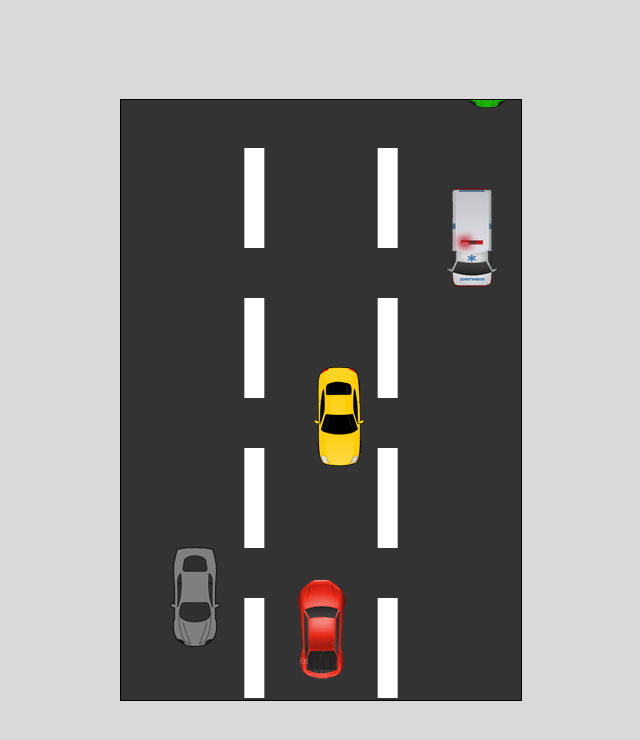
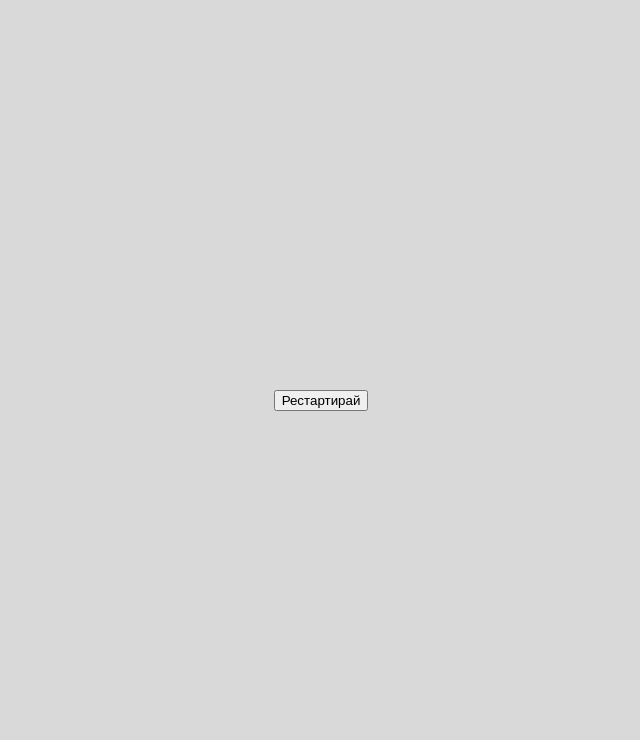
Before and after one commit to koko1313/js-car-game, a plain HTML site: page index.html in a window 1280 px wide. Shown: the whole page, without its empty margins (319-959 px from the left). Drawn offline with Linux system fonts and the light colour scheme.

Commit message:
detecting collision

```diff
--- a/index.html
+++ b/index.html
@@ -12,6 +12,8 @@
     <canvas id="playground" width="400" height="600">
     </canvas>
 
+    <button id="restartGameButton" onClick="restartGame()">Рестартирай</button>
+
     <script src="./script.js"></script>
 </body>
 
--- a/script.js
+++ b/script.js
@@ -1,9 +1,68 @@
 const playground = document.getElementById("playground");
+const restartGameButton = document.getElementById("restartGameButton");
 const ctx = playground.getContext("2d");
+
+let continueGame = true;
 
 const carDimentions = {
     width: 50,
     height: 101
+}
+
+const detectCollision = (playerCar, enemyCars) => {
+    for (enemyCar of enemyCars) {
+        if (playerCar.a.x > enemyCar.a.x && playerCar.a.x < enemyCar.b.x &&
+            playerCar.a.y > enemyCar.d.y && playerCar.a.y < enemyCar.a.y
+        ) {
+            return true;
+        }
+
+        if (playerCar.b.x > enemyCar.a.x && playerCar.b.x < enemyCar.b.x &&
+            playerCar.b.y > enemyCar.d.y && playerCar.b.y < enemyCar.a.y
+        ) {
+            return true;
+        }
+
+        if (playerCar.c.x > enemyCar.a.x && playerCar.c.x < enemyCar.b.x &&
+            playerCar.c.y > enemyCar.d.y && playerCar.c.y < enemyCar.a.y
+        ) {
+            return true;
+        }
+
+        if (playerCar.d.x > enemyCar.a.x && playerCar.d.x < enemyCar.b.x &&
+            playerCar.d.y > enemyCar.d.y && playerCar.d.y < enemyCar.a.y
+        ) {
+            return true;
+        }
+    }
+}
+
+const calculateA = (x, y) => {
+    return {
+        x: x,
+        y: y + carDimentions.height
+    }
+}
+
+const calculateB = (x, y) => {
+    return {
+        x: x + carDimentions.width,
+        y: y + carDimentions.height
+    }
+}
+
+const calculateC = (x, y) => {
+    return {
+        x: x + carDimentions.width,
+        y: y
+    }
+}
+
+const calculateD = (x, y) => {
+    return {
+        x: x,
+        y: y
+    }
 }
 
 const PlayerCar = function () {
@@ -13,12 +72,25 @@ const PlayerCar = function () {
     this.x = playground.width / 2 - carDimentions.width / 2;
     this.y = playground.height - carDimentions.height - 20;
 
+    this.a = null;
+    this.b = null;
+    this.c = null;
+    this.d = null;
+
+    this.calculateABCD = () => {
+        this.a = calculateA(this.x, this.y);
+        this.b = calculateB(this.x, this.y);
+        this.c = calculateC(this.x, this.y);
+        this.d = calculateD(this.x, this.y);
+    }
+
     this.draw = () => {
         ctx.drawImage(
             this.image, // картинката
             this.x,
             this.y
         );
+        this.calculateABCD();
     }
 
     this.moveRight = (step) => {
@@ -79,12 +151,25 @@ const EnemyCar = function (imgSrc, delay = 0) {
     this.x = Math.floor(Math.random() * (playground.width - carDimentions.width));
     this.y = -carDimentions.height - delay;
 
+    this.a = null;
+    this.b = null;
+    this.c = null;
+    this.d = null;
+
+    this.calculateABCD = () => {
+        this.a = calculateA(this.x, this.y);
+        this.b = calculateB(this.x, this.y);
+        this.c = calculateC(this.x, this.y);
+        this.d = calculateD(this.x, this.y);
+    }
+
     this.move = () => {
         if (this.y > playground.height) {
             this.x = Math.floor(Math.random() * (playground.width - carDimentions.width));
             this.y = -carDimentions.height;
         }
         this.y += 1;
+        this.calculateABCD();
     }
 
     this.draw = () => {
@@ -99,10 +184,22 @@ const EnemyCar = function (imgSrc, delay = 0) {
 
 const road = new Road();
 const playerCar = new PlayerCar();
-const car1 = new EnemyCar("images/carGrey.png");
-const car2 = new EnemyCar("images/carYellow.png", 180);
-const car3 = new EnemyCar("images/ambulance.png", 360);
-const car4 = new EnemyCar("images/carGreen.png", 540);
+let enemyCars = [];
+enemyCars.push(new EnemyCar("images/carGrey.png"));
+enemyCars.push(new EnemyCar("images/carYellow.png", 180));
+enemyCars.push(new EnemyCar("images/ambulance.png", 360));
+enemyCars.push(new EnemyCar("images/carGreen.png", 540));
+
+const restartGame = () => {
+    continueGame = true;
+    enemyCars = [];
+    enemyCars.push(new EnemyCar("images/carGrey.png"));
+    enemyCars.push(new EnemyCar("images/carYellow.png", 180));
+    enemyCars.push(new EnemyCar("images/ambulance.png", 360));
+    enemyCars.push(new EnemyCar("images/carGreen.png", 540));
+    restartGameButton.style.display = "none";
+    playground.style.display = "block";
+}
 
 window.addEventListener("keydown", (e) => {
     switch (e.key) {
@@ -125,11 +222,20 @@ window.addEventListener("deviceorientation", (e) => {
 });
 
 setInterval(() => {
-    ctx.clearRect(0, 0, playground.width, playground.height);
-    road.draw();
-    playerCar.draw();
-    car1.draw();
-    car2.draw();
-    car3.draw();
-    car4.draw();
+    if (continueGame) {
+        ctx.clearRect(0, 0, playground.width, playground.height);
+        road.draw();
+        playerCar.draw();
+
+        enemyCars.forEach(enemyCar => {
+            enemyCar.draw();
+        });
+
+        if (detectCollision(playerCar, enemyCars)) {
+            continueGame = false;
+        }
+    } else {
+        restartGameButton.style.display = "block";
+        playground.style.display = "none";
+    }
 }, 1);
--- a/style.css
+++ b/style.css
@@ -10,7 +10,10 @@ body {
 }
 
 #playground {
-
     border: 1px solid black;
     background-color: #333333;
 }
+
+#restartGameButton {
+    display: none;
+}
```
